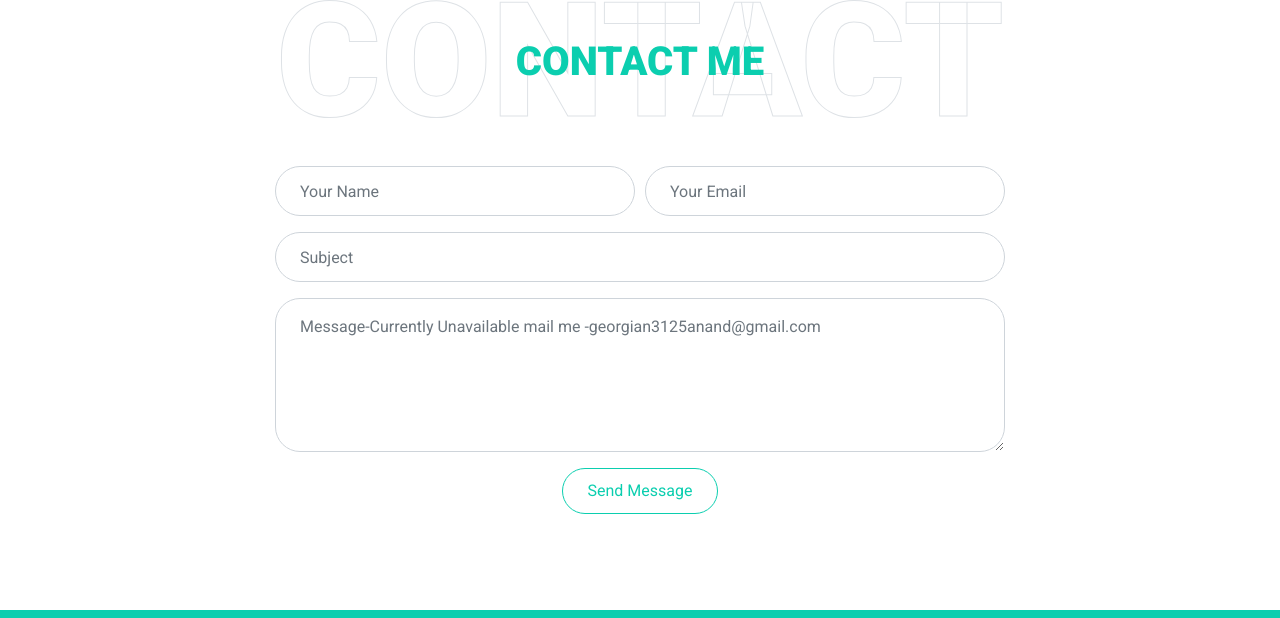
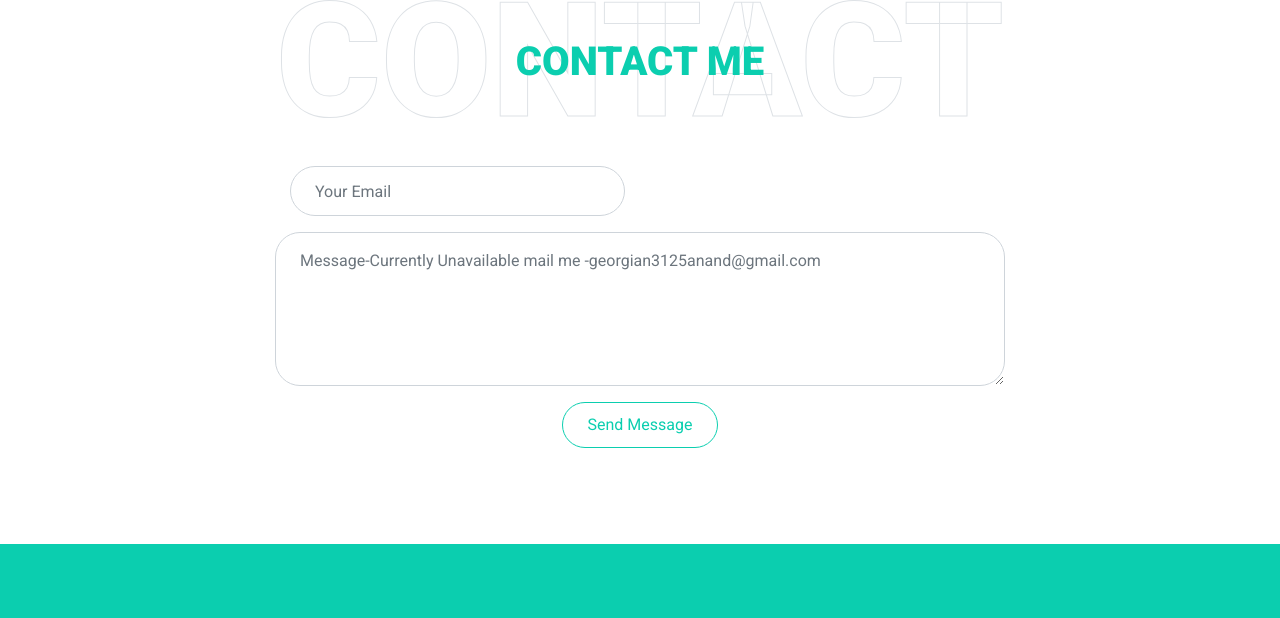
Before and after one commit to Anand3125/Akfolio, a plain HTML site: page index.html in a window 1280 px wide. Shown: the part 6363-6981 px from the top of the page. Drawn offline with nearby package versions, Linux system fonts and the light colour scheme.

Commit message:
Update index.html

```diff
--- a/index.html
+++ b/index.html
@@ -527,41 +527,30 @@
 
 
 
-
-
-
-
-
-
-
-                            <div class="form-row">
-                                <div class="control-group col-sm-6">
-                                    <input type="text" class="form-control p-4" id="name" placeholder="Your Name"
-                                        required="required" data-validation-required-message="Please enter your name" />
-                                    <p class="help-block text-danger"></p>
-                                </div>
-                                <div class="control-group col-sm-6">
+<form
+  action="https://formspree.io/f/myyreqbl"
+  method="POST"
+>
+   <div class="control-group col-sm-6">
                                     <input type="email" class="form-control p-4" id="email" placeholder="Your Email"
                                         required="required" data-validation-required-message="Please enter your email" />
                                     <p class="help-block text-danger"></p>
                                 </div>
-                            </div>
-                            <div class="control-group">
-                                <input type="text" class="form-control p-4" id="subject" placeholder="Subject"
-                                    required="required" data-validation-required-message="Please enter a subject" />
-                                <p class="help-block text-danger"></p>
-                            </div>
-                            <div class="control-group">
+ <div class="control-group">
                                 <textarea name= "message"class="form-control py-3 px-4" rows="5" id="message" placeholder="Message-Currently Unavailable mail me -georgian3125anand@gmail.com"
                                     required="required"
                                     data-validation-required-message="Please enter your message"></textarea>
                                 <p class="help-block text-danger"></p>
                             </div>
-                            <div>
+  <!-- your other form fields go here -->
+    <div>
                                 <button class="btn btn-outline-primary" type="submit" id="sendMessageButton">Send
                                     Message</button>
                             </div>
-                        </form>
+</form>
+
+
+
                     </div>
                 </div>
             </div>
```
